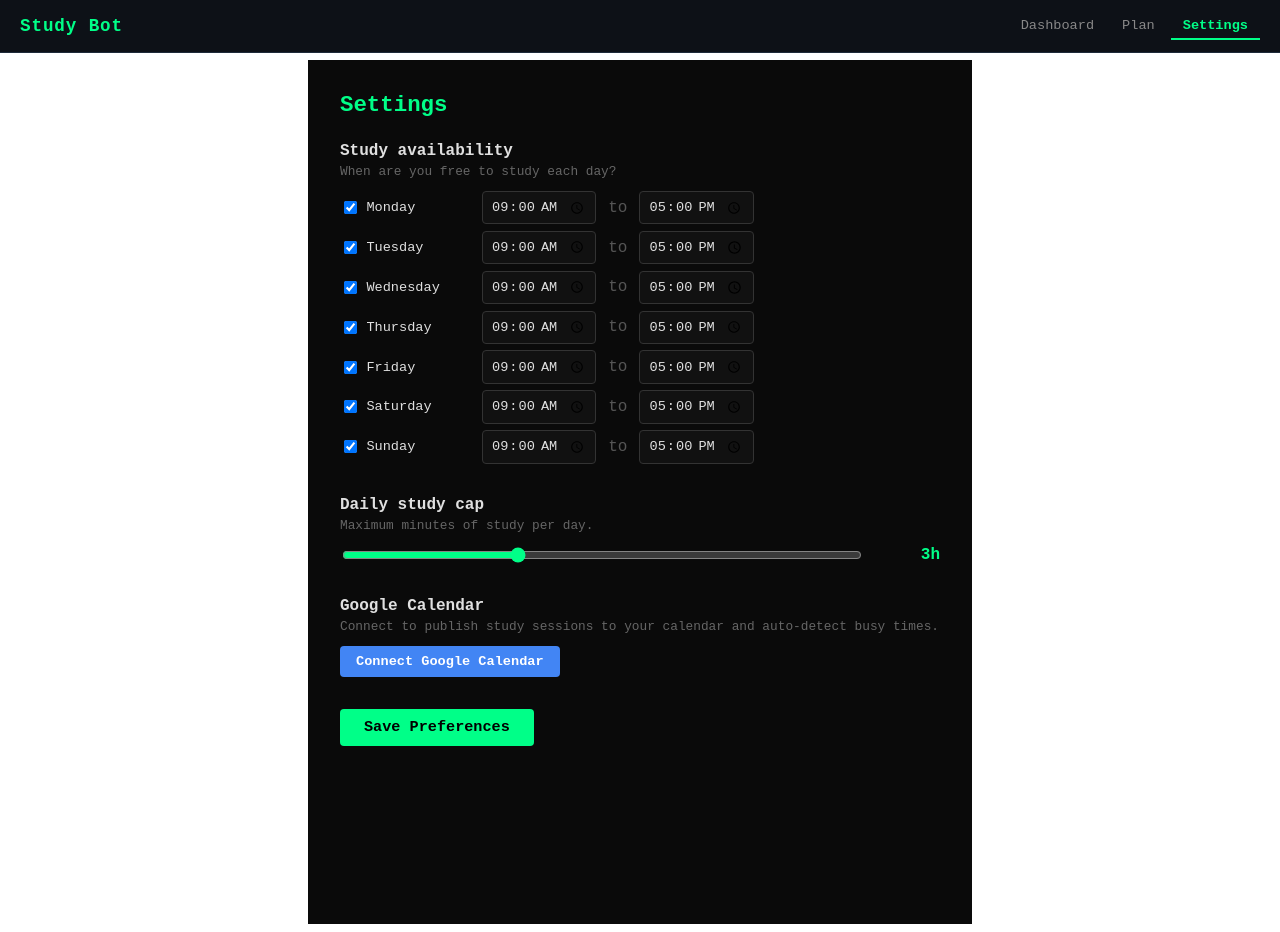
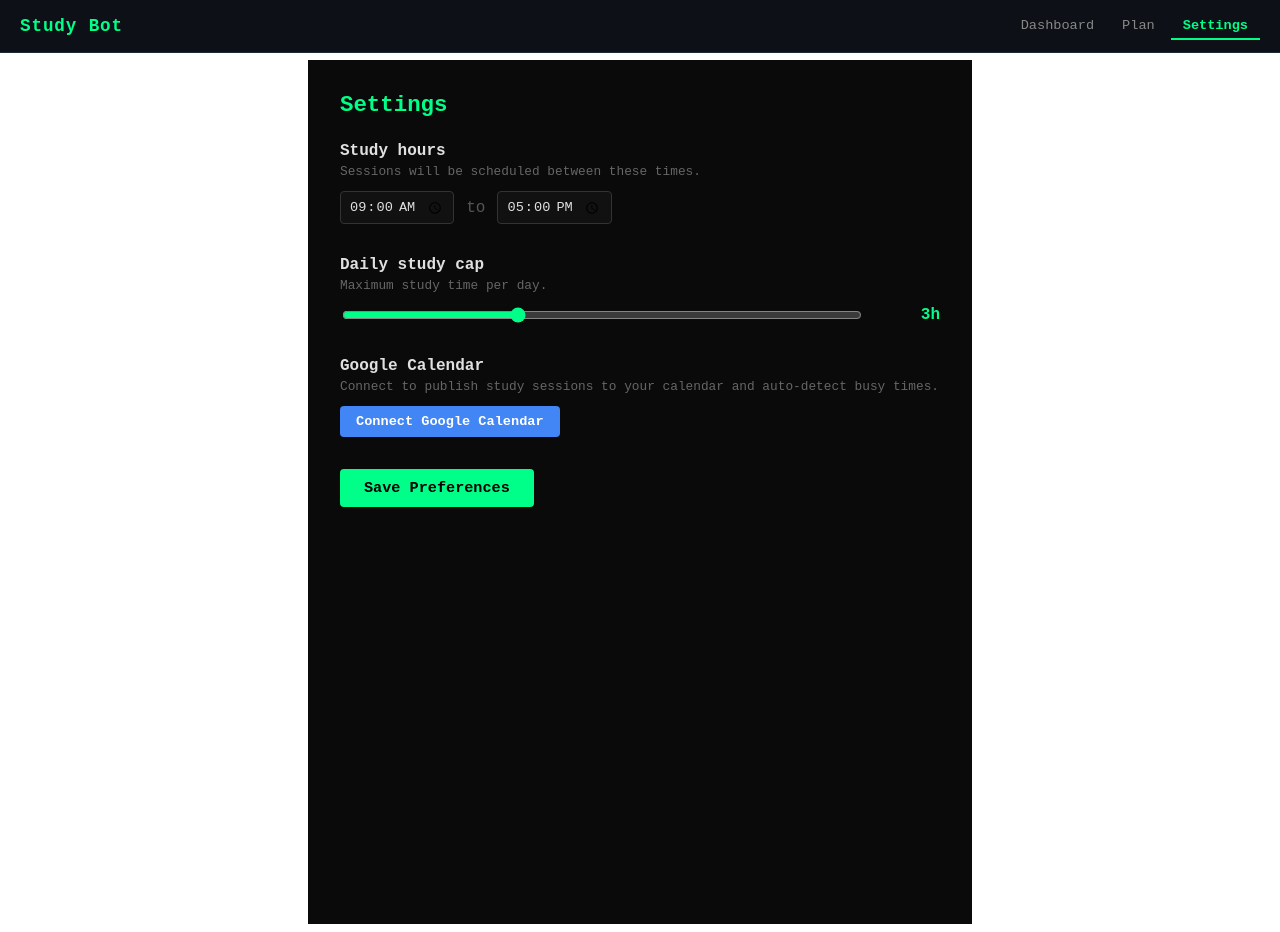
Before and after one commit to Ben-K-Jordan/Study-Bot, a Next.js app: page /settings in a window 1280 px wide. Built offline with nearby package versions, Linux system fonts and the light colour scheme; no server answers.

Commit message:
simplify: use single study hours instead of per-day availability
Settings now stores studyStart/studyEnd instead of a 7-day availability
array. Plan page reads the new format and applies hours uniformly to all days.

```diff
--- a/src/app/settings/page.tsx
+++ b/src/app/settings/page.tsx
@@ -3,20 +3,9 @@
 import { useState, useEffect } from "react";
 import { getOrCreateUserId } from "@/lib/client-utils";
 
-const DAY_NAMES = ["Monday", "Tuesday", "Wednesday", "Thursday", "Friday", "Saturday", "Sunday"];
-
-interface Availability {
-  start: string;
-  end: string;
-  enabled: boolean;
-}
-
-const DEFAULTS: { availability: Availability[]; dailyCap: number } = {
-  availability: DAY_NAMES.map((_, i) => ({
-    start: "09:00",
-    end: "17:00",
-    enabled: true, // All days on by default
-  })),
+const DEFAULTS = {
+  studyStart: "09:00",
+  studyEnd: "17:00",
   dailyCap: 180,
 };
 
@@ -36,16 +25,17 @@ function savePrefs(prefs: typeof DEFAULTS) {
 }
 
 export default function SettingsPage() {
-  const [availability, setAvailability] = useState<Availability[]>(DEFAULTS.availability);
+  const [studyStart, setStudyStart] = useState(DEFAULTS.studyStart);
+  const [studyEnd, setStudyEnd] = useState(DEFAULTS.studyEnd);
   const [dailyCap, setDailyCap] = useState(DEFAULTS.dailyCap);
   const [saved, setSaved] = useState(false);
 
-  // Google Calendar
   const [googleStatus, setGoogleStatus] = useState<"loading" | "connected" | "disconnected">("loading");
 
   useEffect(() => {
     const prefs = loadPrefs();
-    setAvailability(prefs.availability);
+    setStudyStart(prefs.studyStart);
+    setStudyEnd(prefs.studyEnd);
     setDailyCap(prefs.dailyCap);
   }, []);
 
@@ -65,17 +55,9 @@ export default function SettingsPage() {
   }, []);
 
   const handleSave = () => {
-    savePrefs({ availability, dailyCap });
+    savePrefs({ studyStart, studyEnd, dailyCap });
     setSaved(true);
     setTimeout(() => setSaved(false), 2000);
-  };
-
-  const updateDay = (i: number, field: keyof Availability, value: string | boolean) => {
-    setAvailability((prev) => {
-      const next = [...prev];
-      next[i] = { ...next[i], [field]: value };
-      return next;
-    });
   };
 
   const handleGoogleConnect = () => {
@@ -86,44 +68,19 @@ export default function SettingsPage() {
     <div style={pageStyle}>
       <h1 style={headingStyle}>Settings</h1>
 
-      {/* Study Time Preferences */}
       <section style={{ marginBottom: "2rem" }}>
-        <h2 style={sectionStyle}>Study availability</h2>
-        <p style={hintStyle}>When are you free to study each day?</p>
-        <div style={{ display: "flex", flexDirection: "column", gap: "0.4rem" }}>
-          {availability.map((day, i) => (
-            <div key={i} style={{ display: "flex", alignItems: "center", gap: "0.75rem", opacity: day.enabled ? 1 : 0.4 }}>
-              <label style={{ display: "flex", alignItems: "center", gap: "0.4rem", width: 130, cursor: "pointer" }}>
-                <input
-                  type="checkbox"
-                  checked={day.enabled}
-                  onChange={(e) => updateDay(i, "enabled", e.target.checked)}
-                />
-                <span style={{ fontSize: "0.85rem" }}>{DAY_NAMES[i]}</span>
-              </label>
-              <input
-                type="time"
-                value={day.start}
-                onChange={(e) => updateDay(i, "start", e.target.value)}
-                disabled={!day.enabled}
-                style={timeInputStyle}
-              />
-              <span style={{ color: "#555" }}>to</span>
-              <input
-                type="time"
-                value={day.end}
-                onChange={(e) => updateDay(i, "end", e.target.value)}
-                disabled={!day.enabled}
-                style={timeInputStyle}
-              />
-            </div>
-          ))}
+        <h2 style={sectionStyle}>Study hours</h2>
+        <p style={hintStyle}>Sessions will be scheduled between these times.</p>
+        <div style={{ display: "flex", alignItems: "center", gap: "0.75rem" }}>
+          <input type="time" value={studyStart} onChange={(e) => setStudyStart(e.target.value)} style={timeInputStyle} />
+          <span style={{ color: "#555" }}>to</span>
+          <input type="time" value={studyEnd} onChange={(e) => setStudyEnd(e.target.value)} style={timeInputStyle} />
         </div>
       </section>
 
       <section style={{ marginBottom: "2rem" }}>
         <h2 style={sectionStyle}>Daily study cap</h2>
-        <p style={hintStyle}>Maximum minutes of study per day.</p>
+        <p style={hintStyle}>Maximum study time per day.</p>
         <div style={{ display: "flex", alignItems: "center", gap: "0.75rem" }}>
           <input
             type="range"
@@ -135,12 +92,11 @@ export default function SettingsPage() {
             style={{ flex: 1, accentColor: "#00ff88" }}
           />
           <span style={{ color: "#00ff88", fontWeight: "bold", minWidth: "4rem", textAlign: "right" }}>
-            {Math.floor(dailyCap / 60)}h {dailyCap % 60 > 0 ? `${dailyCap % 60}m` : ""}
+            {Math.floor(dailyCap / 60)}h{dailyCap % 60 > 0 ? ` ${dailyCap % 60}m` : ""}
           </span>
         </div>
       </section>
 
-      {/* Google Calendar */}
       <section style={{ marginBottom: "2rem" }}>
         <h2 style={sectionStyle}>Google Calendar</h2>
         {googleStatus === "loading" ? (
@@ -160,7 +116,6 @@ export default function SettingsPage() {
         )}
       </section>
 
-      {/* Save */}
       <button onClick={handleSave} style={saveBtnStyle}>
         {saved ? "Saved" : "Save Preferences"}
       </button>
```
Also changed, not shown: src/app/plan/page.tsx (+6 -7 lines).
